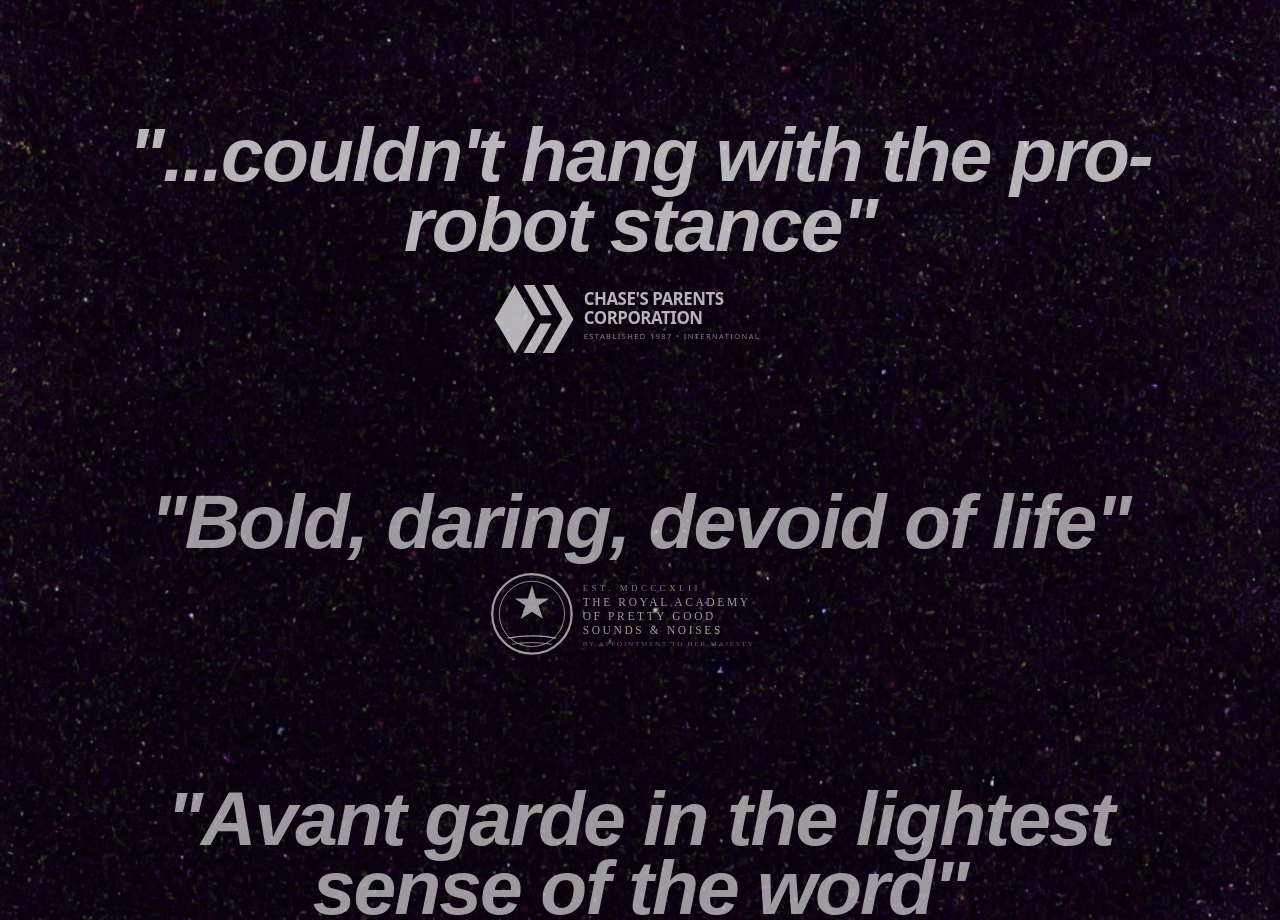
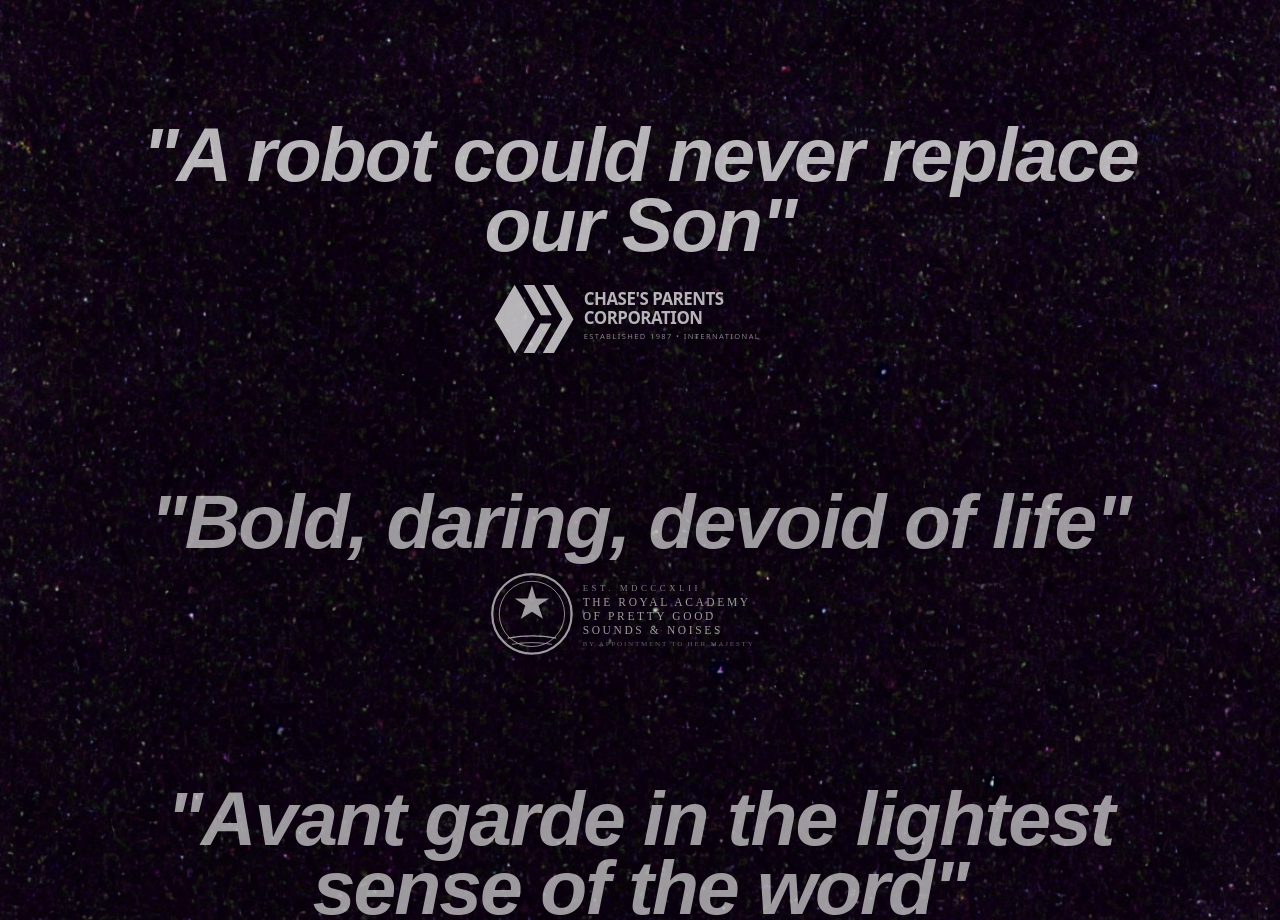
Before and after one commit to chasecee/phantomdrum.com, a Next.js app: page / in a window 1280 px wide. Shown: the part 3640-4560 px from the top of the page. Built offline with nearby package versions, Linux system fonts and the light colour scheme; a web font is replaced by a local one.

Commit message:
Update Quote component text to reflect a new message; maintain existing styles for consistency in the Home component.

```diff
--- a/app/page.tsx
+++ b/app/page.tsx
@@ -72,7 +72,7 @@ export default function Home() {
               className="opacity-90"
             />
             <Quote
-              text="...couldn't hang with the pro-robot stance"
+              text="A robot could never replace our Son"
               logo={<SiliconValleyLogo className="w-full h-auto" />}
               className="opacity-70"
             />
```
